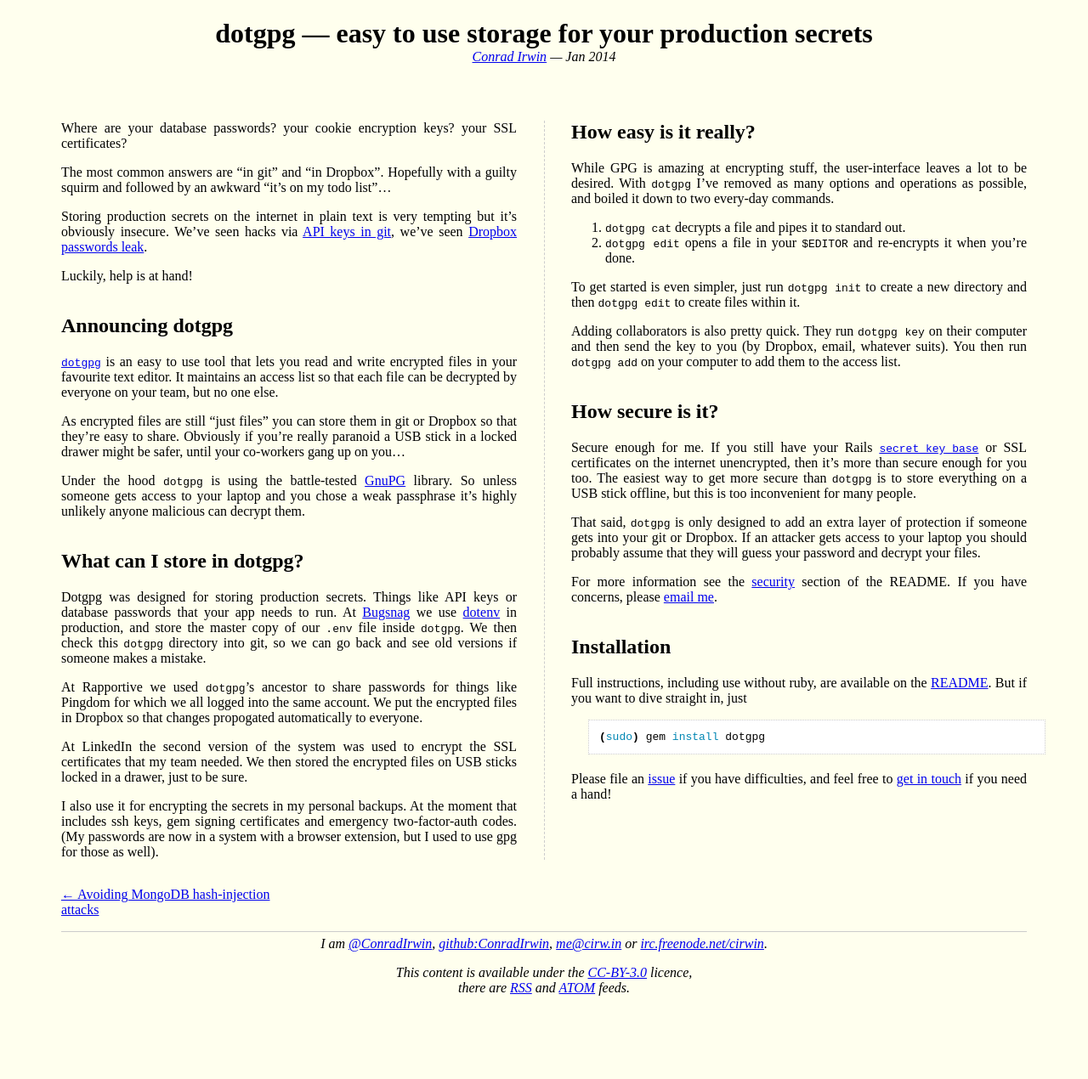
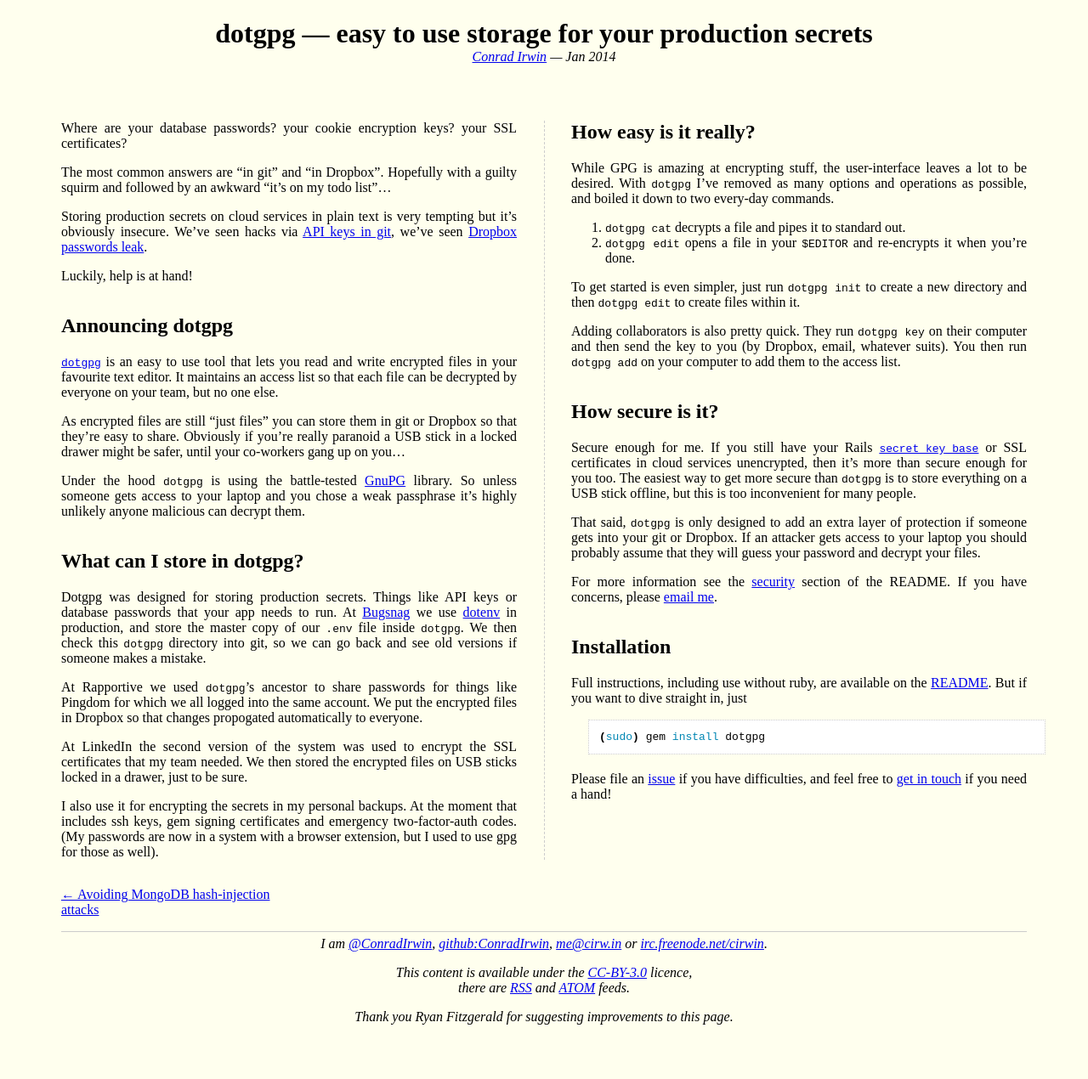
Before and after one commit to ConradIrwin/conradirwin.github.com, a Jekyll site: the page built from _posts/2014-01-27-dotgpg.md, in a window 1280 px wide. Shown: the whole page at 85% size. Built offline with Jekyll 4.4.1, drawn with Linux system fonts in a browser that asks for light colours; Markdown is read by kramdown in place of the engine named in the settings; comment, search, counter and statistics services are not loaded; before the commit the page ends 1236 px from its top, so only the background shows below that.

Commit message:
wording, thx @rf-

```diff
--- a/_posts/2014-01-27-dotgpg.md
+++ b/_posts/2014-01-27-dotgpg.md
@@ -3,6 +3,7 @@
 permalink: blog/dotgpg.html
 layout: post
 fuzzydate: Jan 2014
+credit: Ryan Fitzgerald
 ---
 
 Where are your database passwords? your cookie encryption keys? your SSL certificates?
@@ -10,7 +11,7 @@
 The most common answers are "in git" and "in Dropbox". Hopefully with a guilty
 squirm and followed by an awkward "it's on my todo list"...
 
-Storing production secrets on the internet in plain text is very tempting but it's obviously insecure. We've seen hacks via [API keys in git](http://open.bufferapp.com/buffer-has-been-hacked-here-is-whats-going-on/#update10), we've seen [Dropbox passwords leak](https://blog.dropbox.com/2012/07/security-update-new-features/).
+Storing production secrets on cloud services in plain text is very tempting but it's obviously insecure. We've seen hacks via [API keys in git](http://open.bufferapp.com/buffer-has-been-hacked-here-is-whats-going-on/#update10), we've seen [Dropbox passwords leak](https://blog.dropbox.com/2012/07/security-update-new-features/).
 
 Luckily, help is at hand!
 
@@ -76,7 +77,7 @@
 
 Secure enough for me. If you still have your Rails
 [`secret_key_base`](http://edgeguides.rubyonrails.org/upgrading_ruby_on_rails.html#config-secrets-yml)
-or SSL certificates on the internet unencrypted, then it's more than secure
+or SSL certificates in cloud services unencrypted, then it's more than secure
 enough for you too. The easiest way to get more secure than `dotgpg` is to
 store everything on a USB stick offline, but this is too inconvenient for many
 people.
```
